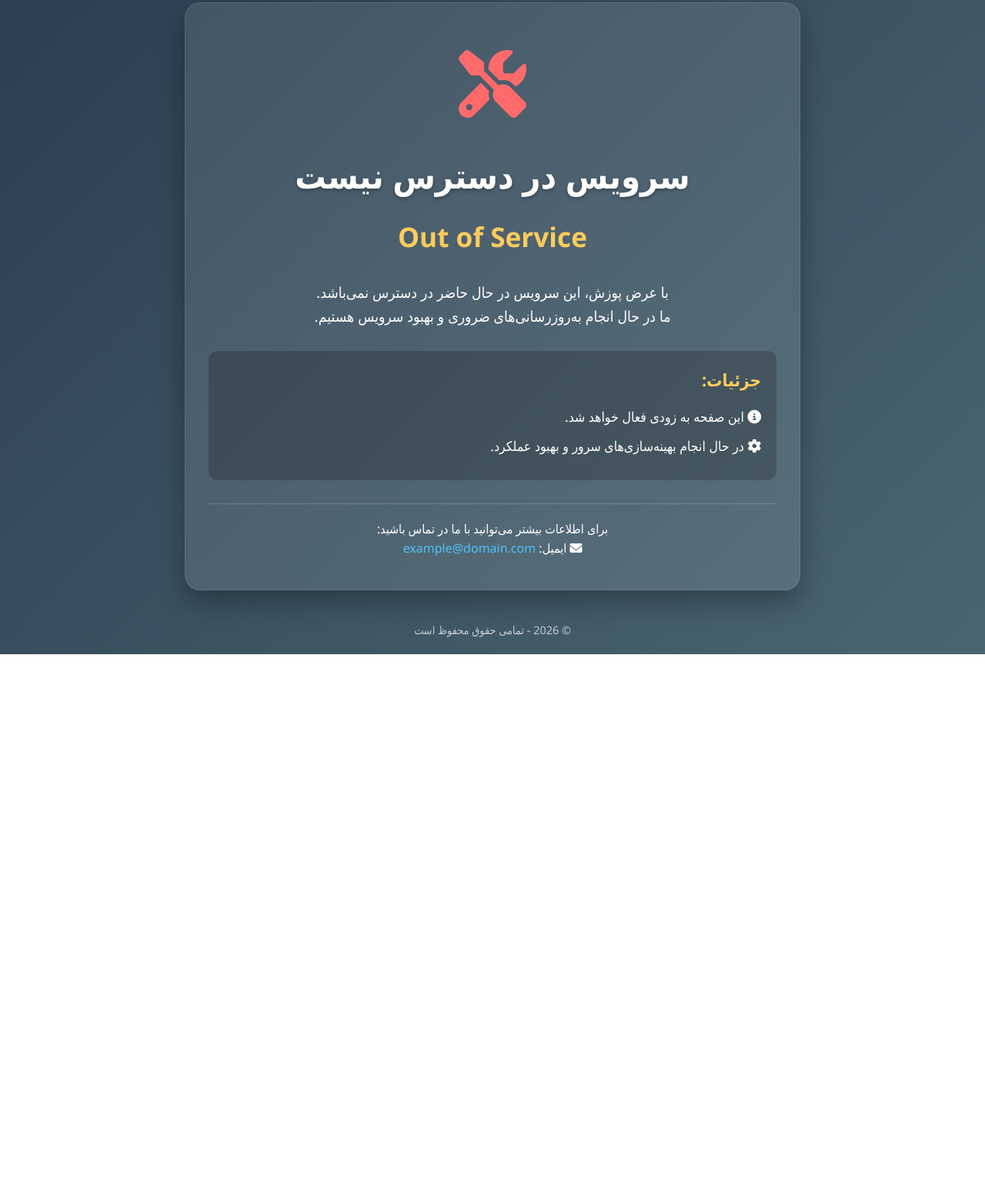
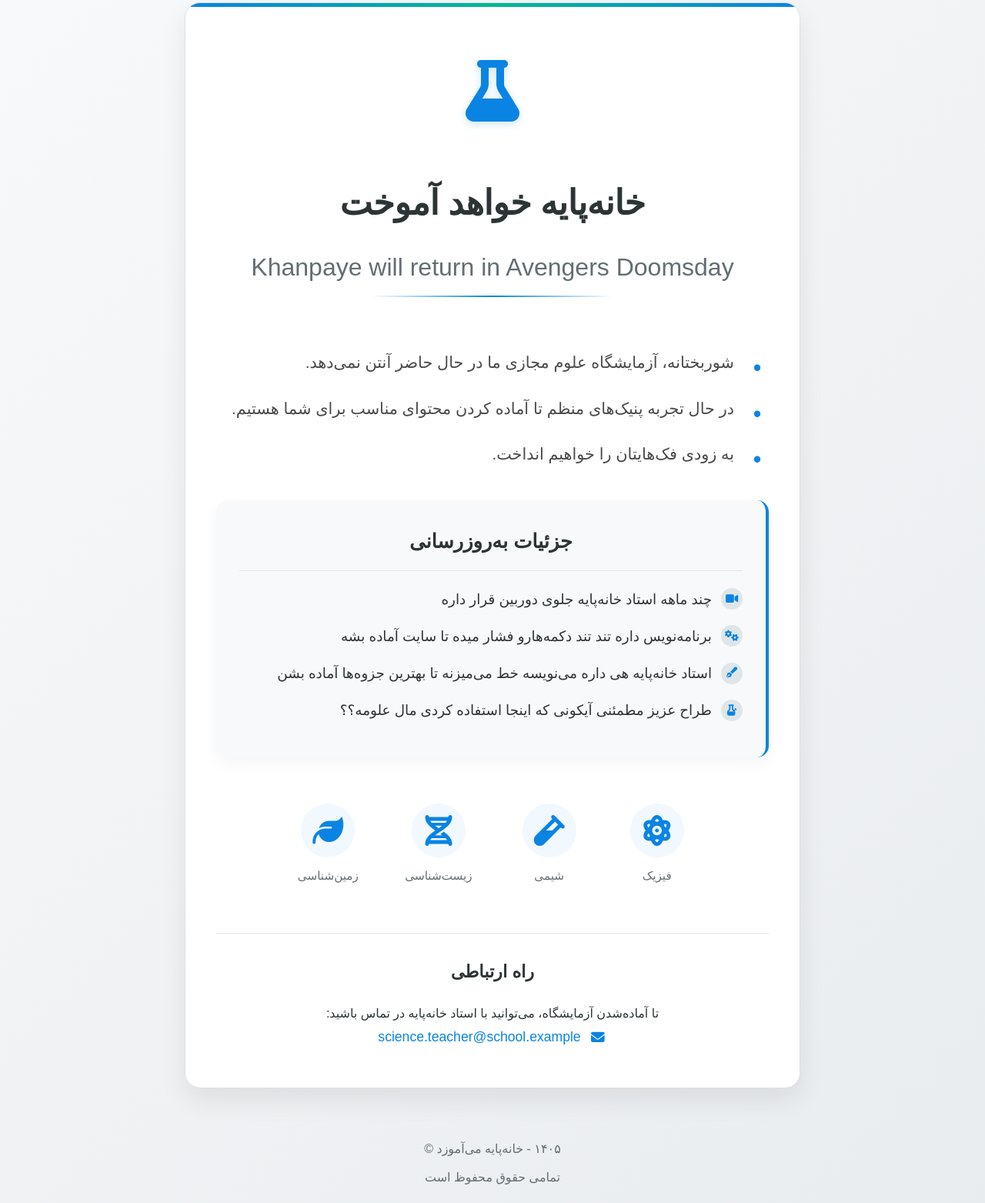
Before and after one commit to montajebii/0loum.ir, a plain HTML site: page index.html in a window 1280 px wide. Shown: the part 17-1580 px from the top of the page at 77% size. Before the commit the page ends 867 px from the top, so only its background shows below. Drawn offline with Linux system fonts and the light colour scheme; a small style sheet from the web is missing.

Commit message:
Update index.html for lab maintenance announcement and styling improvements

```diff
--- a/index.html
+++ b/index.html
@@ -4,19 +4,20 @@
 <head>
     <meta charset="UTF-8">
     <meta name="viewport" content="width=device-width, initial-scale=1.0">
-    <title>سرویس در دسترس نیست | Out of Service</title>
+    <title>آزمایشگاه در حال به‌روزرسانی | علوم مدرسه</title>
+    <link rel="stylesheet" href="https://cdn.jsdelivr.net/gh/rastikerdar/vazirmatn@v33.003/Vazirmatn-font-face.css">
     <link rel="stylesheet" href="https://cdnjs.cloudflare.com/ajax/libs/font-awesome/6.4.0/css/all.min.css">
     <style>
         * {
             margin: 0;
             padding: 0;
             box-sizing: border-box;
-            font-family: 'Segoe UI', Tahoma, Geneva, Verdana, sans-serif;
+            font-family: Vazirmatn, sans-serif;
         }
 
         body {
-            background: linear-gradient(135deg, #2c3e50, #4a6572);
-            color: #fff;
+            background: linear-gradient(135deg, #f8f9fa 0%, #e9ecef 100%);
+            color: #2d3436;
             min-height: 100vh;
             display: flex;
             flex-direction: column;
@@ -24,157 +25,306 @@
             align-items: center;
             text-align: center;
             padding: 20px;
-            line-height: 1.6;
+            line-height: 1.8;
         }
 
         .container {
             max-width: 800px;
             width: 100%;
-            background-color: rgba(255, 255, 255, 0.1);
-            backdrop-filter: blur(10px);
+            background-color: white;
             border-radius: 20px;
-            padding: 40px 30px;
-            box-shadow: 0 15px 35px rgba(0, 0, 0, 0.3);
-            border: 1px solid rgba(255, 255, 255, 0.1);
+            padding: 50px 40px;
+            box-shadow: 0 15px 35px rgba(0, 0, 0, 0.08);
+            border: 1px solid #e0e0e0;
+            position: relative;
+            overflow: hidden;
+        }
+
+        /* خطوط نازک تزیینی */
+        .decoration-line {
+            position: absolute;
+            width: 100%;
+            height: 5px;
+            background: linear-gradient(90deg, #0984e3, #00b894, #0984e3);
+            top: 0;
+            left: 0;
         }
 
         .header {
-            margin-bottom: 30px;
+            margin-bottom: 40px;
+            position: relative;
         }
 
-        .icon {
-            font-size: 80px;
-            color: #ff6b6b;
-            margin-bottom: 20px;
-            animation: pulse 2s infinite;
+        .icon-container {
+            position: relative;
+            display: inline-block;
+            margin-bottom: 25px;
         }
 
-        @keyframes pulse {
-            0% {
-                transform: scale(1);
+        .main-icon {
+            font-size: 80px;
+            color: #0984e3;
+            filter: drop-shadow(0 3px 6px rgba(9, 132, 227, 0.2));
+            animation: gentleFloat 4s infinite ease-in-out;
+        }
+
+        @keyframes gentleFloat {
+
+            0%,
+            100% {
+                transform: translateY(0);
             }
 
             50% {
-                transform: scale(1.1);
-            }
-
-            100% {
-                transform: scale(1);
+                transform: translateY(-10px);
             }
         }
 
         h1 {
             font-size: 2.8rem;
             margin-bottom: 15px;
-            color: #fff;
-            text-shadow: 0 2px 5px rgba(0, 0, 0, 0.3);
+            color: #2d3436;
+            font-weight: 700;
+            letter-spacing: -0.5px;
         }
 
         .english-title {
-            font-size: 2.2rem;
-            color: #ffcc5c;
+            font-size: 2rem;
+            color: #636e72;
             margin-bottom: 25px;
-            font-weight: 700;
+            font-weight: 500;
+            position: relative;
+            display: inline-block;
+            padding-bottom: 10px;
+        }
+
+        .english-title::after {
+            content: "";
+            position: absolute;
+            bottom: 0;
+            right: 25%;
+            left: 25%;
+            height: 2px;
+            background: linear-gradient(90deg, transparent, #0984e3, transparent);
         }
 
         .message {
-            font-size: 1.2rem;
-            margin-bottom: 30px;
+            font-size: 1.3rem;
+            margin-bottom: 40px;
             padding: 0 10px;
+            line-height: 1.9;
+            color: #4a4a4a;
+            text-align: right;
+        }
+
+        .message p {
+            margin-bottom: 20px;
+            position: relative;
+            padding-right: 35px;
+        }
+
+        .message p::before {
+            content: "•";
+            position: absolute;
+            right: 0;
+            top: 0;
+            color: #0984e3;
+            font-size: 1.8rem;
+            font-weight: bold;
         }
 
         .details {
-            background-color: rgba(0, 0, 0, 0.2);
-            border-radius: 12px;
-            padding: 20px;
-            margin: 25px 0;
+            background-color: #f8f9fa;
+            border-radius: 15px;
+            padding: 30px;
+            margin: 30px 0;
             text-align: right;
+            border-right: 4px solid #0984e3;
+            box-shadow: 0 8px 20px rgba(0, 0, 0, 0.04);
         }
 
         .details h3 {
-            color: #ffcc5c;
+            color: #2d3436;
+            margin-bottom: 20px;
+            font-size: 1.6rem;
+            font-weight: 700;
+            text-align: center;
+            padding-bottom: 15px;
+            border-bottom: 1px solid #dfe6e9;
+        }
+
+        .details-item {
             margin-bottom: 15px;
+            font-size: 1.15rem;
+            padding-right: 40px;
+            position: relative;
+            display: flex;
+            align-items: center;
+        }
+
+        .details-item i {
+            position: absolute;
+            right: 0;
+            width: 28px;
+            height: 28px;
+            background-color: #dfe6e9;
+            border-radius: 50%;
+            display: flex;
+            align-items: center;
+            justify-content: center;
+            color: #0984e3;
+            font-size: 0.9rem;
+        }
+
+        .science-section {
+            display: flex;
+            justify-content: center;
+            flex-wrap: wrap;
+            gap: 20px;
+            margin: 40px 0;
+        }
+
+        .science-icon {
+            display: flex;
+            flex-direction: column;
+            align-items: center;
+            padding: 20px;
+            min-width: 120px;
+            transition: transform 0.3s ease;
+        }
+
+        .science-icon:hover {
+            transform: translateY(-5px);
+        }
+
+        .science-icon i {
+            font-size: 2.5rem;
+            color: #0984e3;
+            margin-bottom: 10px;
+            background-color: #f1f8ff;
+            width: 70px;
+            height: 70px;
+            border-radius: 50%;
+            display: flex;
+            align-items: center;
+            justify-content: center;
+        }
+
+        .science-icon span {
+            font-size: 0.95rem;
+            color: #636e72;
+            font-weight: 500;
+        }
+
+        .contact {
+            margin-top: 40px;
+            padding-top: 30px;
+            border-top: 1px solid #dfe6e9;
+            position: relative;
+        }
+
+        .contact h4 {
+            color: #2d3436;
+            margin-bottom: 20px;
             font-size: 1.4rem;
         }
 
-        .details p {
-            margin-bottom: 10px;
+        .contact-info {
+            display: flex;
+            flex-direction: column;
+            gap: 12px;
+            align-items: center;
+        }
+
+        .contact-item {
+            display: flex;
+            align-items: center;
+            gap: 10px;
             font-size: 1.1rem;
         }
 
-        .countdown h3 {
-            margin-bottom: 15px;
-            color: #a5d6a7;
+        .contact-item i {
+            color: #0984e3;
+            width: 24px;
+            text-align: center;
         }
 
-        #timer {
-            font-size: 2.5rem;
-            font-weight: bold;
-            color: #a5d6a7;
-            direction: ltr;
+        .contact-item a {
+            color: #0984e3;
+            text-decoration: none;
+            font-weight: 500;
+            transition: color 0.3s ease;
         }
 
-        .contact {
-            margin-top: 30px;
-            padding-top: 20px;
-            border-top: 1px solid rgba(255, 255, 255, 0.2);
-        }
-
-        .contact a {
-            color: #4fc3f7;
-            text-decoration: none;
-            transition: color 0.3s;
-        }
-
-        .contact a:hover {
-            color: #29b6f6;
+        .contact-item a:hover {
+            color: #00b894;
             text-decoration: underline;
         }
 
         .footer {
-            margin-top: 40px;
-            font-size: 0.9rem;
-            color: rgba(255, 255, 255, 0.7);
+            margin-top: 50px;
+            font-size: 1rem;
+            color: #636e72;
+            padding: 15px;
+            width: 100%;
+            max-width: 500px;
+        }
+
+        .footer p:first-child {
+            margin-bottom: 8px;
         }
 
         /* حالت موبایل */
         @media (max-width: 768px) {
             h1 {
-                font-size: 2rem;
+                font-size: 2.2rem;
             }
 
             .english-title {
-                font-size: 1.8rem;
+                font-size: 1.6rem;
             }
 
-            .icon {
+            .main-icon {
                 font-size: 60px;
             }
 
-            #timer {
-                font-size: 2rem;
+            .container {
+                padding: 35px 25px;
+            }
+
+            .message {
+                font-size: 1.15rem;
+            }
+
+            .science-section {
+                gap: 15px;
+            }
+
+            .science-icon {
+                min-width: 100px;
+                padding: 15px;
+            }
+        }
+
+        @media (max-width: 480px) {
+            h1 {
+                font-size: 1.9rem;
+            }
+
+            .english-title {
+                font-size: 1.4rem;
             }
 
             .container {
                 padding: 30px 20px;
             }
-        }
 
-        @media (max-width: 480px) {
-            h1 {
-                font-size: 1.7rem;
+            .details {
+                padding: 20px;
             }
 
-            .english-title {
-                font-size: 1.5rem;
-            }
-
-            .message {
+            .contact-item {
                 font-size: 1rem;
-            }
-
-            .container {
-                padding: 25px 15px;
             }
         }
     </style>
@@ -182,36 +332,80 @@
 
 <body>
     <div class="container">
+        <div class="decoration-line"></div>
+
         <div class="header">
-            <div class="icon">
-                <i class="fas fa-tools"></i>
+            <div class="icon-container">
+                <div class="main-icon">
+                    <i class="fas fa-flask"></i>
+                </div>
             </div>
-            <h1>سرویس در دسترس نیست</h1>
-            <div class="english-title">Out of Service</div>
+            <h1>خانه‌پایه خواهد آموخت</h1>
+            <div class="english-title">Khanpaye will return in Avengers Doomsday</div>
         </div>
 
         <div class="message">
-            <p>با عرض پوزش، این سرویس در حال حاضر در دسترس نمی‌باشد.</p>
-            <p>ما در حال انجام به‌روزرسانی‌های ضروری و بهبود سرویس هستیم.</p>
+            <p>شوربختانه، آزمایشگاه علوم مجازی ما در حال حاضر آنتن نمی‌دهد.</p>
+            <p>در حال تجربه پنیک‌های منظم تا آماده کردن محتوای مناسب برای شما هستیم.</p>
+            <p>به زودی فک‌هایتان را خواهیم انداخت.</p>
         </div>
 
         <div class="details">
-            <h3>جزئیات:</h3>
-            <p><i class="fas fa-info-circle"></i> این صفحه به زودی فعال خواهد شد.</p>
-            <p><i class="fas fa-cog"></i> در حال انجام بهینه‌سازی‌های سرور و بهبود عملکرد.</p>
+            <h3>جزئیات به‌روزرسانی</h3>
+            <div class="details-item">
+                <i class="fas fa-video"></i>
+                <span>چند ماهه استاد خانه‌پایه جلوی دوربین قرار داره</span>
+            </div>
+            <div class="details-item">
+                <i class="fas fa-cogs"></i>
+                <span>برنامه‌نویس داره تند تند دکمه‌هارو فشار میده تا سایت آماده بشه</span>
+            </div>
+            <div class="details-item">
+                <i class="fas fa-pen-fancy"></i>
+                <span>استاد خانه‌پایه هی داره می‌نویسه خط می‌میزنه تا بهترین جزوه‌ها آماده بشن</span>
+            </div>
+            <div class="details-item">
+                <i class="fas fa-bong"></i>
+                <span>طراح عزیز مطمئنی آیکونی که اینجا استفاده کردی مال علومه؟؟</span>
+            </div>
         </div>
 
+        <div class="science-section">
+            <div class="science-icon">
+                <i class="fas fa-atom"></i>
+                <span>فیزیک</span>
+            </div>
+            <div class="science-icon">
+                <i class="fas fa-vial"></i>
+                <span>شیمی</span>
+            </div>
+            <div class="science-icon">
+                <i class="fas fa-dna"></i>
+                <span>زیست‌شناسی</span>
+            </div>
+            <div class="science-icon">
+                <i class="fas fa-leaf"></i>
+                <span>زمین‌شناسی</span>
+            </div>
+        </div>
 
         <div class="contact">
-            <p>برای اطلاعات بیشتر می‌توانید با ما در تماس باشید:</p>
-            <p><i class="fas fa-envelope"></i> ایمیل: <a href="mailto:example@domain.com">example@domain.com</a></p>
+            <h4>راه‌ ارتباطی</h4>
+            <p>تا آماده‌شدن آزمایشگاه، می‌توانید با استاد خانه‌پایه در تماس باشید:</p>
+            <div class="contact-info">
+                <div class="contact-item">
+                    <i class="fas fa-envelope"></i>
+                    <a href="mailto:science.teacher@school.example">science.teacher@school.example</a>
+                </div>
+            </div>
         </div>
+    </div>
     </div>
 
     <div class="footer">
-        <p>© 2026 - تمامی حقوق محفوظ است</p>
+        <p>۱۴۰۵ - خانه‌پایه می‌آموزد ©</p>
+        <p>تمامی حقوق محفوظ است</p>
     </div>
-
 </body>
 
 </html>
```
